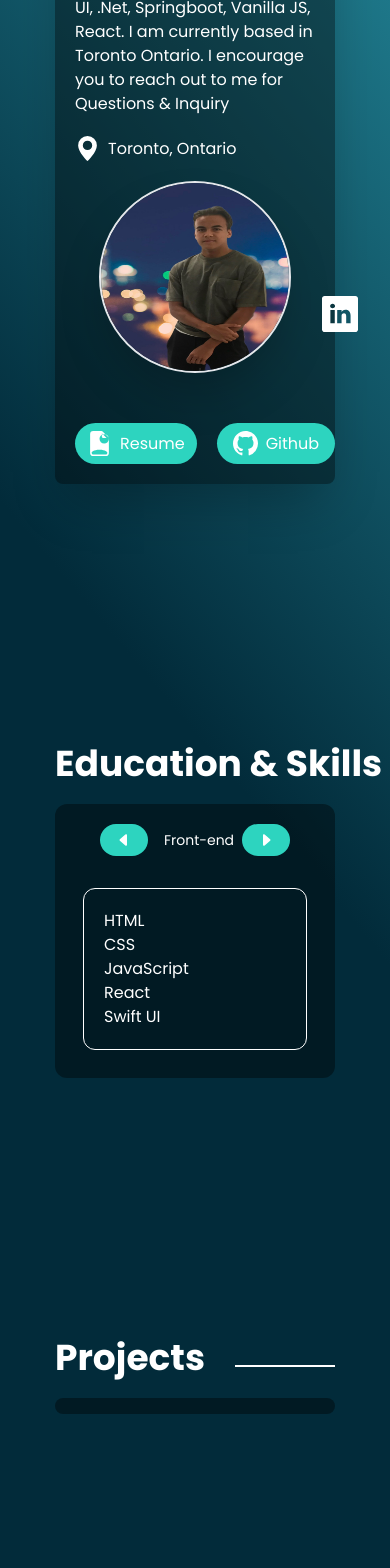
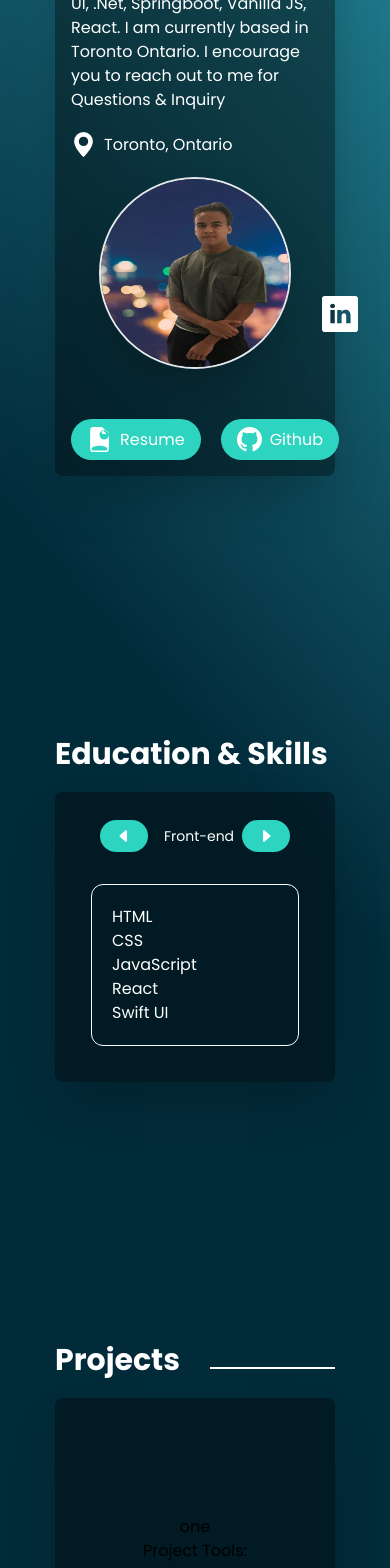
Before and after one commit to JordanBhar/DeveloperPortfolio, a React (Vite) app in the folder DevPortfolioWebsite/: page / in a window 390 px wide. Shown: the part 420-1988 px from the top of the page. Built offline with nearby package versions, Linux system fonts and the light colour scheme; the HTML template or start-up script is replaced by a standard one.

Commit message:
Added Reusable Design principle. meaning instead of giving each element styles im putting them in style.js and reusing for elements that are similar

```diff
--- a/DevPortfolioWebsite/package.json
+++ b/DevPortfolioWebsite/package.json
@@ -1,4 +1,5 @@
 {
+  "homepage" : "http://jordanbhar.github.io/DeveloperPortfolio",
   "name": "devportfoliowebsite",
   "private": true,
   "version": "0.0.0",
@@ -7,7 +8,9 @@
     "dev": "vite",
     "build": "vite build",
     "lint": "eslint . --ext js,jsx --report-unused-disable-directives --max-warnings 0",
-    "preview": "vite preview"
+    "preview": "vite preview",
+    "predeploy" : "npm run build",
+    "deploy" : "gh-pages -d build"
   },
   "dependencies": {
     "primereact": "^9.6.2",
@@ -28,6 +31,7 @@
     "eslint-plugin-react": "^7.32.2",
     "eslint-plugin-react-hooks": "^4.6.0",
     "eslint-plugin-react-refresh": "^0.4.3",
+    "gh-pages": "^6.0.0",
     "postcss": "^8.4.27",
     "tailwindcss": "^3.3.3",
     "vite": "^4.4.5"
--- /dev/null
+++ b/DevPortfolioWebsite/src/components/Card.jsx
@@ -0,0 +1,16 @@
+import React from 'react';
+
+function Card(props) {
+    const { projectName, projectTools } = props;
+
+    const card = 'w-a h-[250px] flex flex-col justify-center text-center p-3'
+
+    return (
+        <div className={card}>
+            <h2>{projectName}</h2>
+            <p>Project Tools: {projectTools}</p>
+        </div>
+    );
+}
+
+export default Card;
--- a/DevPortfolioWebsite/src/components/EmailForum.jsx
+++ b/DevPortfolioWebsite/src/components/EmailForum.jsx
@@ -20,7 +20,7 @@ const EmailForum = () => {
   };
 
   return (
-    <div className="max-w-xl mx-auto">
+    <div className="max-w-xl mx-auto p-4">
       <form onSubmit={handleSubmit}>
         <div className="mb-4">
           <label htmlFor="firstName" className="block text-sm font-medium text-gray-700">
--- /dev/null
+++ b/DevPortfolioWebsite/src/components/ProjectGallery.jsx
@@ -0,0 +1,22 @@
+import React from 'react'
+import { projectData } from "../constants";
+import Card from './Card';
+
+function ProjectGallery() {
+
+    const cardGallery = 'grid md:grid-cols-3 sm:grid-cols-2 p:grid-cols-1 gap-4'
+
+    return (
+        <div className={cardGallery}>
+            {projectData.map((project) => (
+                <Card
+                key={project.id}
+                projectName={project.projectName}
+                projectTools={project.tools}
+                />
+            ))}
+        </div>
+    );
+}
+
+export default ProjectGallery
--- a/DevPortfolioWebsite/src/constants/index.js
+++ b/DevPortfolioWebsite/src/constants/index.js
@@ -54,141 +54,56 @@ export const tabViewsSkillsEducation = [
 
 ]
 
-
-// export const features = [
-//   {
-//     id: "feature-1",
-//     icon: linkedin,
-//     title: "Rewards",
-//     content:
-//       "The best credit cards offer some tantalizing combinations of promotions and prizes",
-//   },
-//   {
-//     id: "feature-2",
-//     icon: linkedin,
-//     title: "100% Secured",
-//     content:
-//       "We take proactive steps make sure your information and transactions are secure.",
-//   },
-//   {
-//     id: "feature-3",
-//     icon: linkedin,
-//     title: "Balance Transfer",
-//     content:
-//       "A balance transfer credit card can save you a lot of money in interest charges.",
-//   },
-// ];
-
-// export const feedback = [
-//   {
-//     id: "feedback-1",
-//     content:
-//       "Money is only a tool. It will take you wherever you wish, but it will not replace you as the driver.",
-//     name: "Herman Jensen",
-//     title: "Founder & Leader",
-//     img: linkedin,
-//   },
-//   {
-//     id: "feedback-2",
-//     content:
-//       "Money makes your life easier. If you're lucky to have it, you're lucky.",
-//     name: "Steve Mark",
-//     title: "Founder & Leader",
-//     img: linkedin,
-//   },
-//   {
-//     id: "feedback-3",
-//     content:
-//       "It is usually people in the money business, finance, and international trade that are really rich.",
-//     name: "Kenn Gallagher",
-//     title: "Founder & Leader",
-//     img: linkedin,
-//   },
-// ];
-
-// export const stats = [
-//   {
-//     id: "stats-1",
-//     title: "User Active",
-//     value: "3800+",
-//   },
-//   {
-//     id: "stats-2",
-//     title: "Trusted by Company",
-//     value: "230+",
-//   },
-//   {
-//     id: "stats-3",
-//     title: "Transaction",
-//     value: "$230M+",
-//   },
-// ];
-
-// export const footerLinks = [
-//   {
-//     title: "Useful Links",
-//     links: [
-//       {
-//         name: "Content",
-//         link: "https://www.hoobank.com/content/",
-//       },
-//       {
-//         name: "How it Works",
-//         link: "https://www.hoobank.com/how-it-works/",
-//       },
-//       {
-//         name: "Create",
-//         link: "https://www.hoobank.com/create/",
-//       },
-//       {
-//         name: "Explore",
-//         link: "https://www.hoobank.com/explore/",
-//       },
-//       {
-//         name: "Terms & Services",
-//         link: "https://www.hoobank.com/terms-and-services/",
-//       },
-//     ],
-//   },
-//   {
-//     title: "Community",
-//     links: [
-//       {
-//         name: "Help Center",
-//         link: "https://www.hoobank.com/help-center/",
-//       },
-//       {
-//         name: "Partners",
-//         link: "https://www.hoobank.com/partners/",
-//       },
-//       {
-//         name: "Suggestions",
-//         link: "https://www.hoobank.com/suggestions/",
-//       },
-//       {
-//         name: "Blog",
-//         link: "https://www.hoobank.com/blog/",
-//       },
-//       {
-//         name: "Newsletters",
-//         link: "https://www.hoobank.com/newsletters/",
-//       },
-//     ],
-//   },
-//   {
-//     title: "Partner",
-//     links: [
-//       {
-//         name: "Our Partner",
-//         link: "https://www.hoobank.com/our-partner/",
-//       },
-//       {
-//         name: "Become a Partner",
-//         link: "https://www.hoobank.com/become-a-partner/",
-//       },
-//     ],
-//   },
-// ];
+export const projectData = [
+  {
+    id: 1,
+    projectName: "one",
+    projectRepoLink: "",
+    projectDemoLink: "",
+    imgPth: "",
+    tools: ""
+  },
+  {
+    id: 2,
+    projectName: "two",
+    projectRepoLink: "",
+    projectDemoLink: "",
+    imgPth: "",
+    tools: ""
+  },
+  {
+    id: 3,
+    projectName: "three",
+    projectRepoLink: "",
+    projectDemoLink: "",
+    imgPth: "",
+    tools: ""
+  },
+  {
+    id: 4,
+    projectName: "four",
+    projectRepoLink: "",
+    projectDemoLink: "",
+    imgPth: "",
+    tools: ""
+  },
+  {
+    id: 5,
+    projectName: "five",
+    projectRepoLink: "",
+    projectDemoLink: "",
+    imgPth: "",
+    tools: ""
+  },
+  {
+    id: 6,
+    projectName: "six",
+    projectRepoLink: "",
+    projectDemoLink: "",
+    imgPth: "",
+    tools: ""
+  },
+]
 
 export const socialMedia = [
   {
@@ -198,22 +113,3 @@ export const socialMedia = [
   },
 
 ];
-
-// export const clients = [
-//   {
-//     id: "client-1",
-//     logo: linkedin,
-//   },
-//   {
-//     id: "client-2",
-//     logo: linkedin,
-//   },
-//   {
-//     id: "client-3",
-//     logo: linkedin,
-//   },
-//   {
-//     id: "client-4",
-//     logo: linkedin,
-//   },
-// ];
--- a/DevPortfolioWebsite/src/pages/Education.jsx
+++ b/DevPortfolioWebsite/src/pages/Education.jsx
@@ -8,14 +8,14 @@ export const Education = () => {
       <div className={`${styles.paddingX} ${styles.flexCenter} `}>
         <div className={`${styles.boxWidth}`}>
 
-          <h2 className="text-4xl font-bold text-white my-5">
-            <div className="flex flex-row items-center">
+          <h2 className={`${styles.headerOneText} text-white my-5`}>
+            <div className={`${styles.row} items-center`}>
               <p className='whitespace-nowrap'>Education & Skills</p>
-              <hr className={`ml-[30px] h-0.5 mt-4 w-full bg-white border-0`}></hr>
+              <hr className={styles.horizontalRule}></hr>
             </div>
           </h2>
 
-          <div className="bg-acrylic h-a rounded-xl p-2">
+          <div className={styles.containers}>
             <SkillsTab/>
           </div>
 
--- a/DevPortfolioWebsite/src/pages/Home.jsx
+++ b/DevPortfolioWebsite/src/pages/Home.jsx
@@ -1,59 +1,81 @@
 import React from "react";
 import styles from "../style";
+import {stylesHome} from "../style";
 import { profile } from "../assets";
 import { Socials } from "../components";
 
 const Home = () => {
+
+
   return (
     <section className="mt-16" id="Home">
-      <div className={`${styles.paddingX} ${styles.flexCenter}`}>
+      <div className={`${styles.paddingX} ${styles.flexCenter} container`}>
         <div className={`${styles.boxWidth}`}>
 
           <div className="flex flex-col md:flex-row space-y-5 md:space-y-10 md:space-x-40">
-            <div className="md:w-3/4 space-y-5 md:space-y-10 bg-acrylic rounded-lg shadow-2xl p-5 md:p-10">
+
+            {/* Row Item 1 */}
+            <div className={`${styles.containers} md:w-3/4 space-y-5 md:space-y-10`}>
+
               <p className="text-3xl md:text-4xl font-bold text-gradient">
                 About Me
               </p>
+
               <p className="text-2xl md:text-3xl font-bold text-white">
                 Hello, I am Jordan Bhar
               </p>
-              <p className="text-base md:text-xl text-teal-300">
+
+              <p className={styles.regularText}>
                 <span className="text-white">I am a Full Stack Developer,</span>
                 <span className="text-white"> with 4 Years of FullStack Experience using Swift & Swift UI, .Net, Springboot, Vanilla JS, React. I am currently based in Toronto Ontario. I encourage you to reach out to me for Questions & Inquiry</span>
               </p>
-              <div className="flex flex-row items-center gap-x-2 text-base md:text-lg text-white">
-                <svg xmlns="http://www.w3.org/2000/svg" width="25" height="25" fill="currentColor" className="bi bi-geo-alt-fill" viewBox="0 0 16 16">
+
+              <div className={`${styles.row} items-center gap-x-2`}>
+                <svg xmlns="http://www.w3.org/2000/svg" width="25" height="25" fill="white" className="bi bi-geo-alt-fill" viewBox="0 0 16 16">
                   <path d="M8 16s6-5.686 6-10A6 6 0 0 0 2 6c0 4.314 6 10 6 10zm0-7a3 3 0 1 1 0-6 3 3 0 0 1 0 6z"/>
                 </svg>
-                Toronto, Ontario
+                <p className={styles.regularText}>Toronto, Ontario</p>
               </div>
+
+              {/* Mobile Profile Image - Shows only when in smaller screens */}
               <div className="md:hidden flex justify-center">
-                <img src={profile} className="h-[12em] w-[12em] md:h-[18em] md:w-[18em] shadow-2xl rounded-full border-2" alt="Profile"/>
+                <img src={profile} className={stylesHome.profileImg} alt="Profile"/>
               </div>
-              <div className="pt-[30px] flex flex-row space-x-5 justify-start">
-                <a className="rounded-full bg-teal-400 text-white py-2 px-3 md:py-3 md:px-4 text-base md:text-xl" href="#">
-                  <div className="flex flex-row items-center gap-x-2">
+
+              {/* Buttons */}
+              <div className={`${styles.row} pt-[30px] space-x-5 justify-start`}>
+
+                {/* Button 1 */}
+
+                <a className={stylesHome.aboutButtons} href="#">
+                  <div className={`${styles.row} items-center gap-x-2`}>
                     <svg xmlns="http://www.w3.org/2000/svg" width="25" height="25" fill="currentColor" className="bi bi-file-earmark-person-fill" viewBox="0 0 16 16">
                       <path d="M9.293 0H4a2 2 0 0 0-2 2v12a2 2 0 0 0 2 2h8a2 2 0 0 0 2-2V4.707A1 1 0 0 0 13.707 4L10 .293A1 1 0 0 0 9.293 0zM9.5 3.5v-2l3 3h-2a1 1 0 0 1-1-1zM11 8a3 3 0 1 1 0-6 3 3 0 0 1 0 6zm2 5.755V14a1 1 0 0 1-1 1H4a1 1 0 0 1-1-1v-.245S4 12 8 12s5 1.755 5 1.755z"/>
                     </svg>
                     Resume
                   </div>
                 </a>
-                <a className="rounded-full bg-teal-400 text-white py-2 px-4 md:py-3 md:px-5 text-base md:text-xl" href="#">
-                  <div className="flex flex-row items-center gap-x-2">
+
+                {/* Button 2 */}
+                <a className={stylesHome.aboutButtons} href="#">
+                  <div className={`${styles.row} items-center gap-x-2`}>
                     <svg xmlns="http://www.w3.org/2000/svg" width="25" height="25" fill="currentColor" className="bi bi-github" viewBox="0 0 16 16">
                       <path d="M8 0C3.58 0 0 3.58 0 8c0 3.54 2.29 6.53 5.47 7.59.4.07.55-.17.55-.38 0-.19-.01-.82-.01-1.49-2.01.37-2.53-.49-2.69-.94-.09-.23-.48-.94-.82-1.13-.28-.15-.68-.52-.01-.53.63-.01 1.08.58 1.23.82.72 1.21 1.87.87 2.33.66.07-.52.28-.87.51-1.07-1.78-.2-3.64-.89-3.64-3.95 0-.87.31-1.59.82-2.15-.08-.2-.36-1.02.08-2.12 0 0 .67-.21 2.2.82.64-.18 1.32-.27 2-.27.68 0 1.36.09 2 .27 1.53-1.04 2.20-.82 2.20-.82.44 1.10.16 1.92.08 2.12.51.56.82 1.27.82 2.15 0 3.07-1.87 3.75-3.65 3.95.29.25.54.73.54 1.48 0 1.07-.01 1.93-.01 2.20 0 .21.15.46.55.38A8.012 8.012 0 0 0 16 8c0-4.42-3.58-8-8-8z"/>
                     </svg>
                     Github
                   </div>
                 </a>
+
               </div>
             </div>
+
+            {/* Row Item 2 */}
             <div className="md:w-2/4 hidden md:flex flex flex-row justify-end ">
-              <div className="flex flex-col justify-center">
-                <img src={profile} className="h-[12em] w-[12em] md:h-[18em] md:w-[18em] shadow-2xl rounded-full border-2 inline-block align-middle" alt="Profile"/>
+              <div className={`${styles.col} justify-center`}>
+                <img src={profile} className={stylesHome.profileImg} alt="Profile"/>
               </div>
             </div>
+
           </div>
         </div>
       </div>
--- a/DevPortfolioWebsite/src/pages/Projects.jsx
+++ b/DevPortfolioWebsite/src/pages/Projects.jsx
@@ -1,5 +1,6 @@
 import React from "react";
 import styles from "../style";
+import ProjectGallery from "../components/ProjectGallery";
 
 export const Projects = () => {
   return (
@@ -7,15 +8,15 @@ export const Projects = () => {
       <div className={`${styles.paddingX} ${styles.flexCenter} `}>
         <div className={`${styles.boxWidth}`}>
 
-          <h2 className="text-4xl font-bold text-white my-5">
-            <div className="flex flex-row items-center">
+          <h2 className={`${styles.headerOneText} text-white my-5`}>
+            <div className={`${styles.row} items-center`}>
               Projects
-              <hr className={`ml-[30px] h-0.5 mt-4 ${styles.boxWidth} bg-white border-0`}></hr>
+              <hr className={styles.horizontalRule}></hr>
             </div>
           </h2>
 
-          <div className="bg-acrylic h-a rounded-xl p-2">
-
+          <div className={styles.containers}>
+            <ProjectGallery/>
           </div>
 
 
--- a/DevPortfolioWebsite/src/style.js
+++ b/DevPortfolioWebsite/src/style.js
@@ -17,7 +17,27 @@ const styles = {
 
     marginX: "sm:mx-16 mx-6",
     marginY: "sm:my-16 my-6",
+
+    containers: 'bg-acrylic rounded-lg shadow-2xl p:p-4 md:p-8',
+    col: 'flex flex-col',
+    row: 'flex flex-row',
+    headerOneText: 'text-3xl md:text-4xl font-bold',
+    headerTwoText: '',
+    importantText: '',
+    regularText: 'text-white text-base md:text-l lg:text-xl',
+
+    horizontalRule: 'ml-[30px] h-0.5 mt-4 w-full bg-white border-0'
   };
+
+
+export const stylesHome = {
+
+
+  aboutButtons: 'rounded-full bg-teal-400 text-white py-2 px-4 md:py-3 md:px-5 text-base md:text-xl',
+  profileImg: 'h-[12em] w-[12em] md:h-[24em] md:w-[24em] shadow-2xl rounded-full border-2'
+
+}
+
 
   export const layout = {
     section: `flex md:flex-row flex-col ${styles.paddingY}`,
@@ -29,4 +49,4 @@ const styles = {
     sectionInfo: `flex-1 ${styles.flexStart} flex-col`,
   };
 
-  export default styles;
+  export default styles
```
Also changed, not shown: DevPortfolioWebsite/src/pages/Contact.jsx (+5 -5 lines), 1 other file (tests, documents, lock files or other folders).
